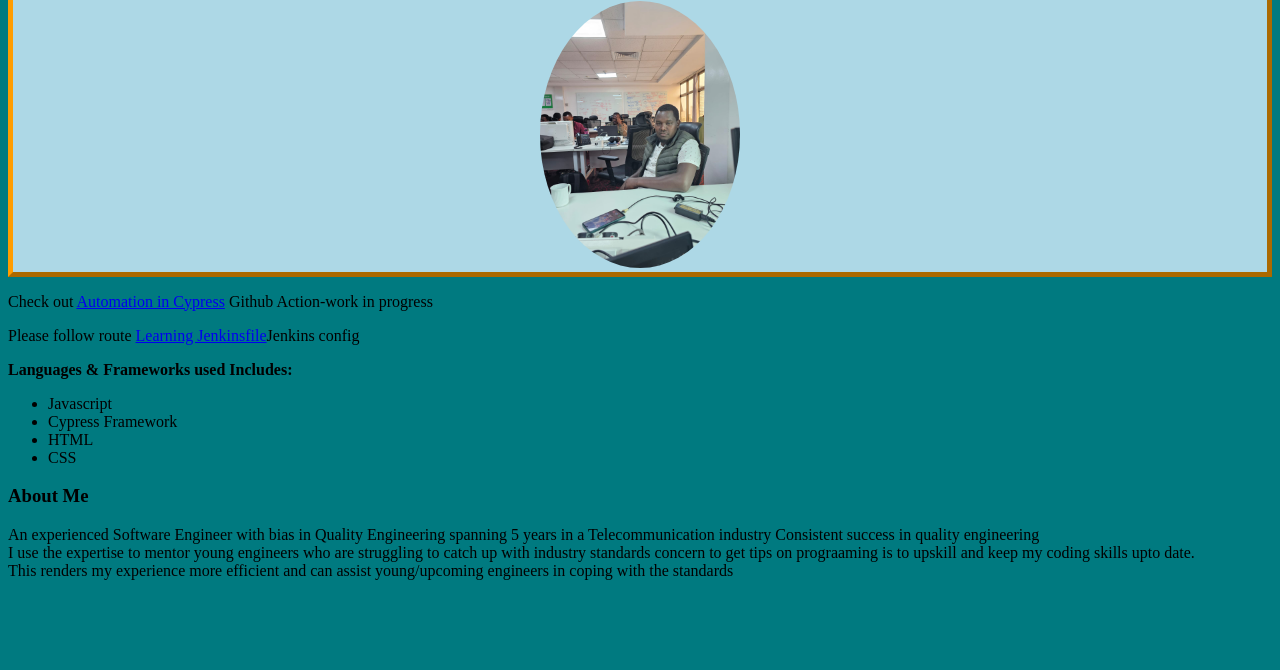
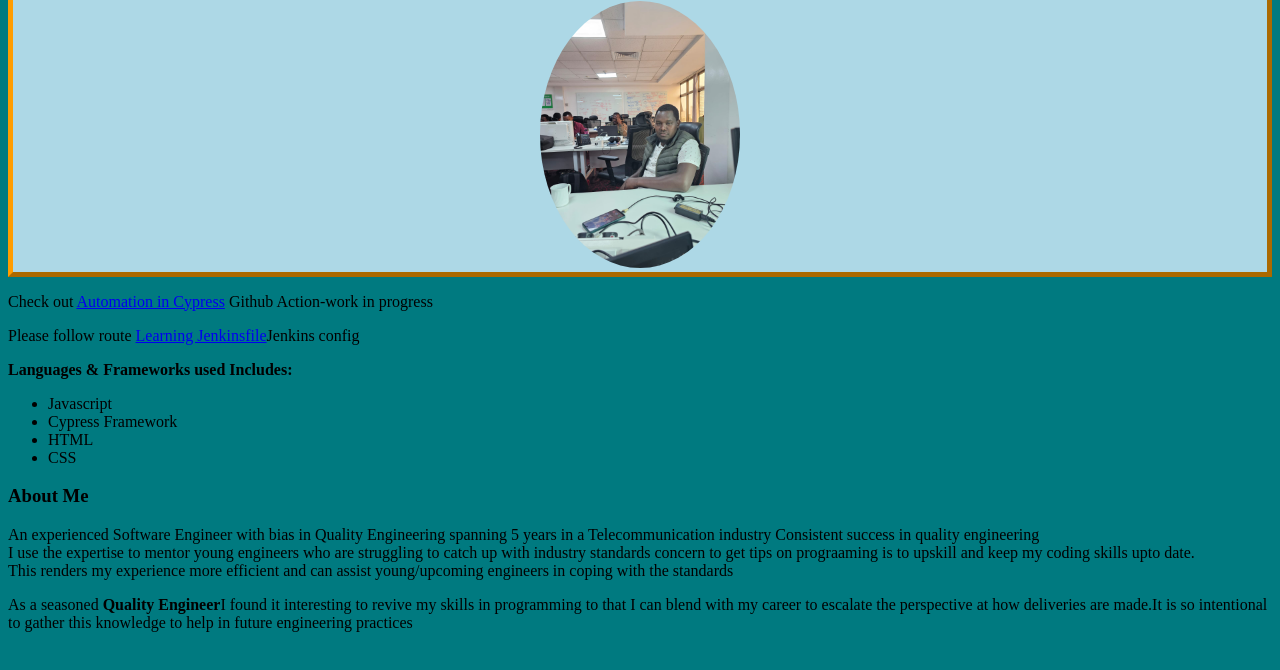
Before and after one commit to pkoriris/Week1-Independent-Project--Portfolio-Landing-Page, a plain HTML site: page index.html in a window 1280 px wide. Shown: the part 92-762 px from the top of the page. Drawn offline with Linux system fonts and the light colour scheme; files whose address does not match are found by name.

Commit message:
Add purpose for taking this course

```diff
--- a/index.html
+++ b/index.html
@@ -34,7 +34,7 @@
          </ul>
          <h3>About Me</h3>
          <p>An experienced Software Engineer with bias in Quality Engineering spanning 5 years in  a Telecommunication industry <span>Consistent success in quality engineering<br>I use the expertise to mentor young engineers who are struggling to catch up with industry standards </span> concern to get tips on prograaming is to upskill and keep my coding skills upto date.<br>This renders my experience more efficient and can assist young/upcoming engineers in coping with the standards</p>
-
+         <p>As a seasoned <strong> Quality Engineer</strong>I found it interesting to revive my skills in programming to that I can blend with my career to escalate the perspective at how deliveries are made.It is so intentional to gather this knowledge to help in future engineering practices</p>
         </body>
 </html>
 
```
